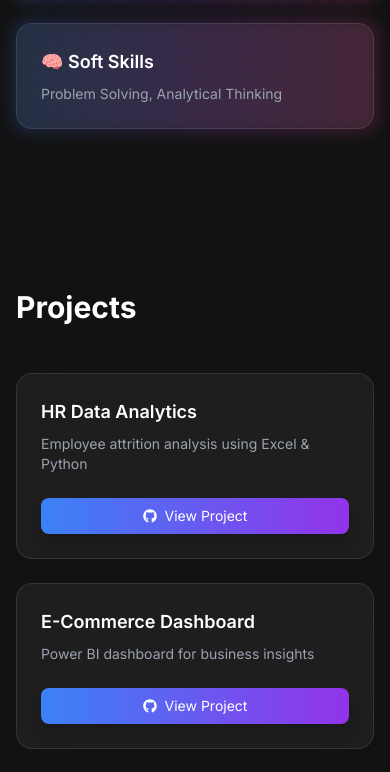
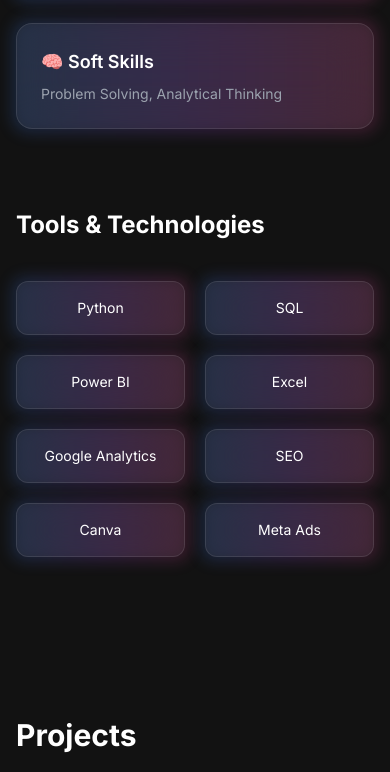
Before and after one commit to iamdeepraj9119/portfolio, a Next.js app: page / in a window 390 px wide. Shown: the part 5079-5851 px from the top of the page. Built offline with nearby package versions, Linux system fonts and the light colour scheme.

Commit message:
added SEO metadata

```diff
--- a/app/components/Sections.tsx
+++ b/app/components/Sections.tsx
@@ -4,13 +4,14 @@
 
 export default function SkillsSection() {
   return (
-    <section id="skills" className="px-4 sm:px-6 md:px-20 py-20">
+    <div className="px-4 sm:px-6 md:px-20 py-20 space-y-20">
 
+      {/* ================= SKILLS ================= */}
+      <section id="skills">
         <h2 className="text-2xl sm:text-3xl md:text-5xl font-bold mb-10 text-white">
           Skills
         </h2>
 
-      {/* ✅ GRID FIXED */}
         <div className="grid grid-cols-1 sm:grid-cols-2 md:grid-cols-3 gap-6">
 
           {[
@@ -55,22 +56,18 @@
               className="relative group"
             >
 
-            {/* 🔥 Glow */}
+              {/* Glow */}
               <div className="absolute -inset-1 bg-gradient-to-r
               from-blue-500 via-purple-500 to-pink-500
               rounded-2xl blur opacity-20 group-hover:opacity-60 transition"></div>
 
-            {/* ✅ Card */}
               <div className="relative bg-white/5 border border-white/10 p-6 rounded-2xl backdrop-blur-xl h-full">
-
                 <h3 className="text-lg sm:text-xl font-semibold mb-2 text-white">
                   {skill.icon} {skill.title}
                 </h3>
-
                 <p className="text-gray-400 text-sm sm:text-base">
                   {skill.desc}
                 </p>
-
               </div>
 
             </motion.div>
@@ -78,5 +75,51 @@
 
         </div>
       </section>
+
+      {/* ================= TOOLS ================= */}
+      <section id="tools">
+        <h2 className="text-2xl sm:text-3xl md:text-5xl font-bold mb-10 text-white">
+          Tools & Technologies
+        </h2>
+
+        <div className="grid grid-cols-2 sm:grid-cols-3 md:grid-cols-4 gap-5">
+
+          {[
+            "Python",
+            "SQL",
+            "Power BI",
+            "Excel",
+            "Google Analytics",
+            "SEO",
+            "Canva",
+            "Meta Ads",
+          ].map((tool, i) => (
+            <motion.div
+              key={i}
+              whileHover={{ scale: 1.1 }}
+              initial={{ opacity: 0, y: 30 }}
+              whileInView={{ opacity: 1, y: 0 }}
+              viewport={{ once: true }}
+              transition={{ duration: 0.4 }}
+              className="relative group text-center"
+            >
+
+              {/* Glow */}
+              <div className="absolute -inset-1 bg-gradient-to-r
+              from-blue-500 via-purple-500 to-pink-500
+              rounded-xl blur opacity-20 group-hover:opacity-60 transition"></div>
+
+              {/* Card */}
+              <div className="relative bg-white/5 border border-white/10 px-4 py-4 rounded-xl backdrop-blur-xl text-sm sm:text-base text-white">
+                {tool}
+              </div>
+
+            </motion.div>
+          ))}
+
+        </div>
+      </section>
+
+    </div>
   );
 }
```
Lines whose indentation alone changed are shown as unchanged.
